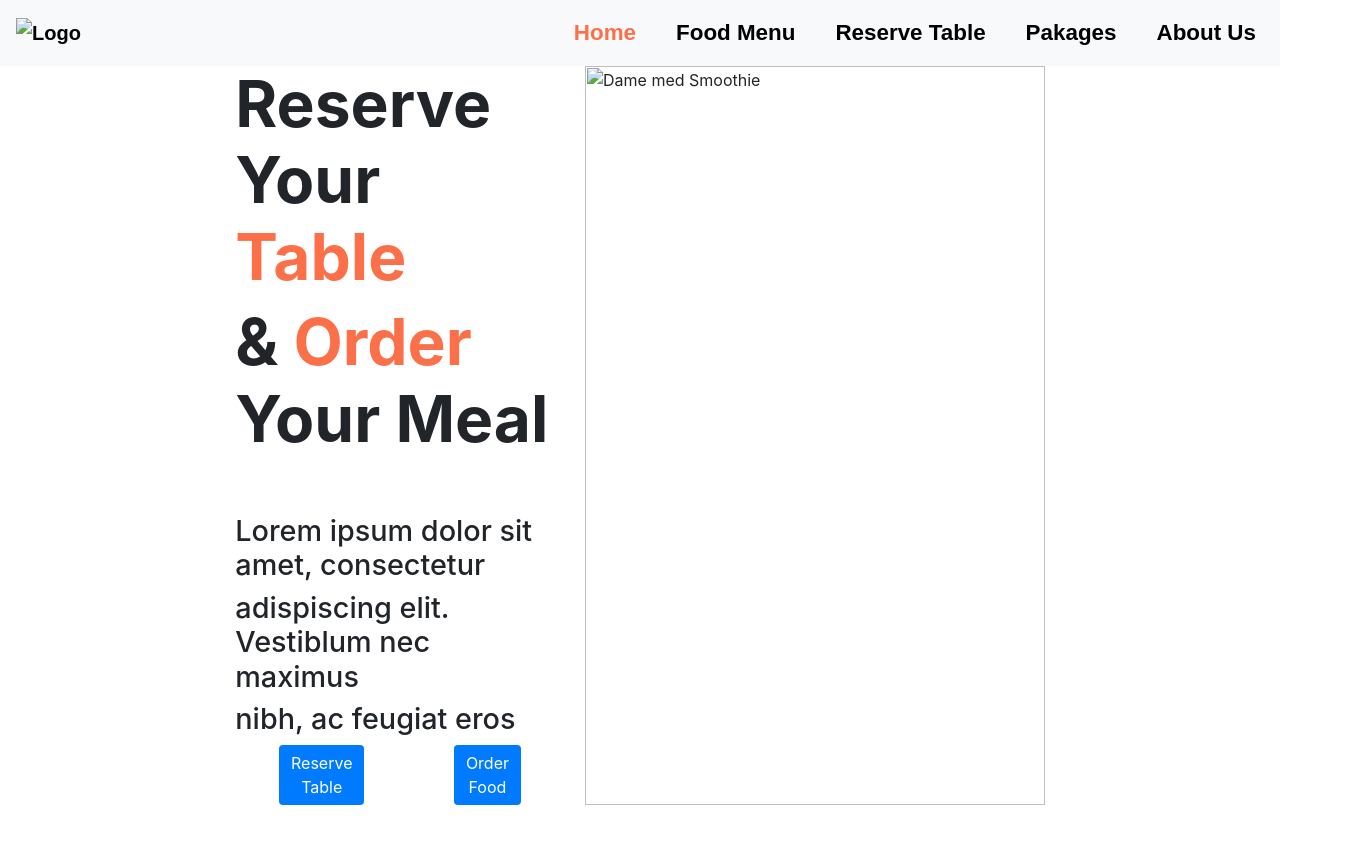
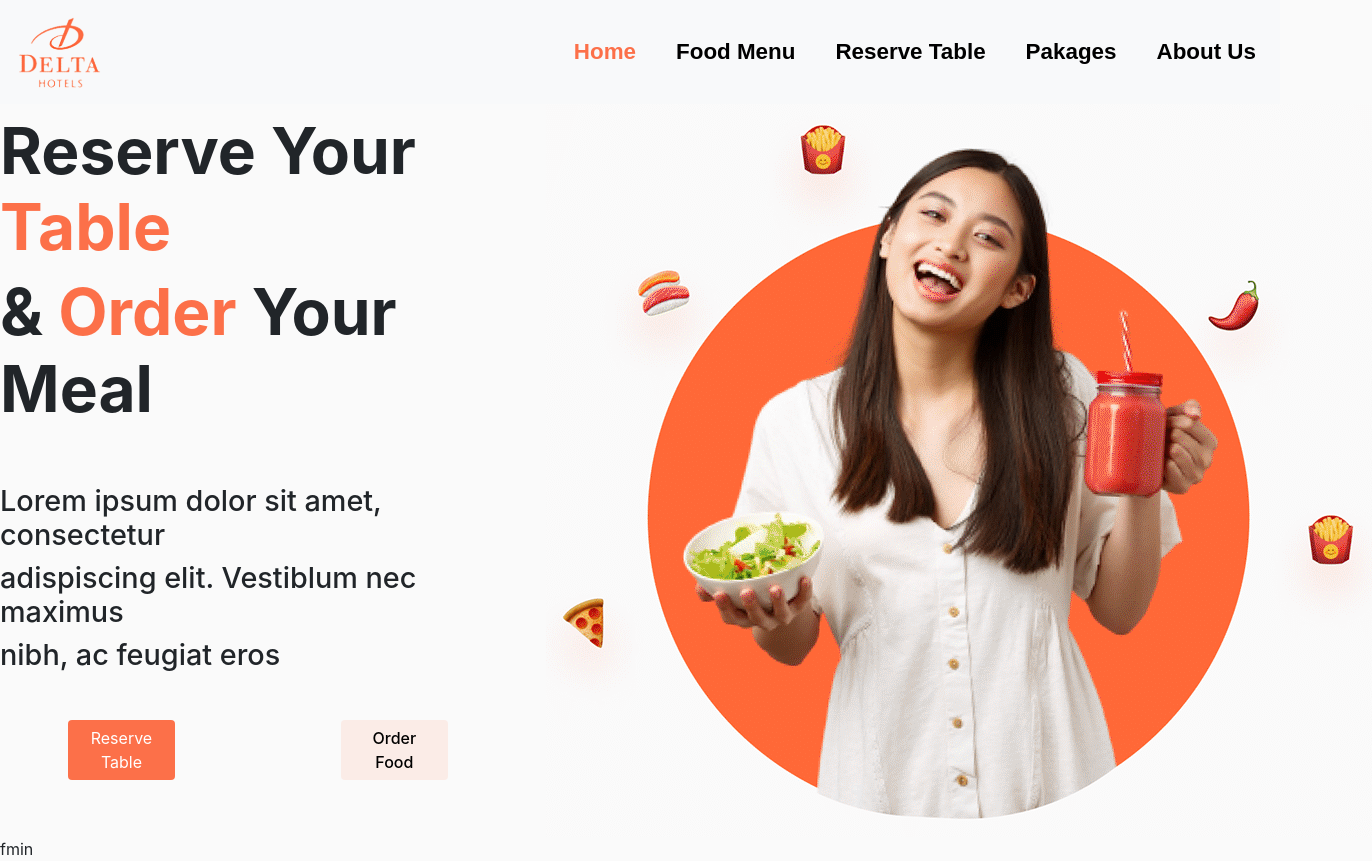
Before and after one commit to DJ-Chicken/HalvaarsOppgave, a plain HTML site: page Index.html in a window 1280 px wide. Shown: the whole page, 1372 px wide, since content can reach past the window. Before the commit the page ends 805 px from the top, so only its background shows below. Drawn offline with nearby package versions, Linux system fonts and the light colour scheme; files that its build step writes are made by us from their sources.

Commit message:
1st part done

```diff
--- a/Index.html
+++ b/Index.html
@@ -10,14 +10,14 @@
 			integrity="sha384-ggOyR0iXCbMQv3Xipma34MD+dH/1fQ784/j6cY/iJTQUOhcWr7x9JvoRxT2MZw1T"
 			crossorigin="anonymous"
 		/>
-		<link rel="stylesheet" href="../Index.css" />
+		<link rel="stylesheet" href="style/Index.css" />
 	</head>
 	<body>
 		<!-- Header -->
 		<div>
 			<nav class="navbar navbar-expand-lg navbar-light bg-light">
 				<a class="navbar-brand" href="Index.html">
-					<img src="Logo.png" alt="Logo"
+					<img src="img/Logo.png" alt="Logo"
 				/></a>
 				<button
 					class="navbar-toggler"
@@ -77,14 +77,14 @@
 					<h5>adispiscing elit. Vestiblum nec maximus</h5>
 					<h5>nibh, ac feugiat eros</h5>
 
-					<div class="row d-flex justify-content-around">
+					<div class="row d-flex justify-content-around my-5">
 						<div class="col-5 col-md-3">
-							<button type="button" class="btn btn-primary">
+							<button type="button" class="btn btn-primary One">
 								Reserve Table
 							</button>
 						</div>
 						<div class="col-4 col-md-3 bg-blue">
-							<button type="button" class="btn btn-primary">
+							<button type="button" class="btn btn-primary Two">
 								Order Food
 							</button>
 						</div>
@@ -93,12 +93,15 @@
 				<div class="col-9 col-md-7 auto">
 					<img
 						class="hero-image"
-						src="landingImage.png"
+						src="img/landingImage.png"
 						alt="Dame med Smoothie"
 					/>
 				</div>
 			</div>
 		</div>
+
+		<!-- Food Menu & Popular Dishes -->
+		<div>fmin</div>
 
 		<script
 			src="https://code.jquery.com/jquery-3.3.1.slim.min.js"
--- a/style/Index.css
+++ b/style/Index.css
@@ -1,3 +1,11 @@
+nav {
+	background-color: red !important;
+}
+
+body {
+	background-color: #fafafa !important;
+}
+
 a.active {
 	color: #fc7049 !important;
 }
@@ -43,9 +51,37 @@ h5 {
 	padding-top: 2rem;
 }
 
+button.Two:hover {
+	color: black !important;
+}
+
 button {
-	background-color: #fc7049;
 	border: none !important;
+}
+
+button.One {
+	background-color: #fc7049 !important;
+	border: none !important;
+}
+button.Two {
+	background-color: #fbece7 !important;
+	border: none !important;
+	color: black;
+	font-weight: 500;
+}
+
+.mySlides {
+	display: none;
+}
+.w3-left,
+.w3-right,
+.w3-badge {
+	cursor: pointer;
+}
+.w3-badge {
+	height: 13px;
+	width: 13px;
+	padding: 0;
 }
 
 @media only screen and (max-width: 600px) {
```
